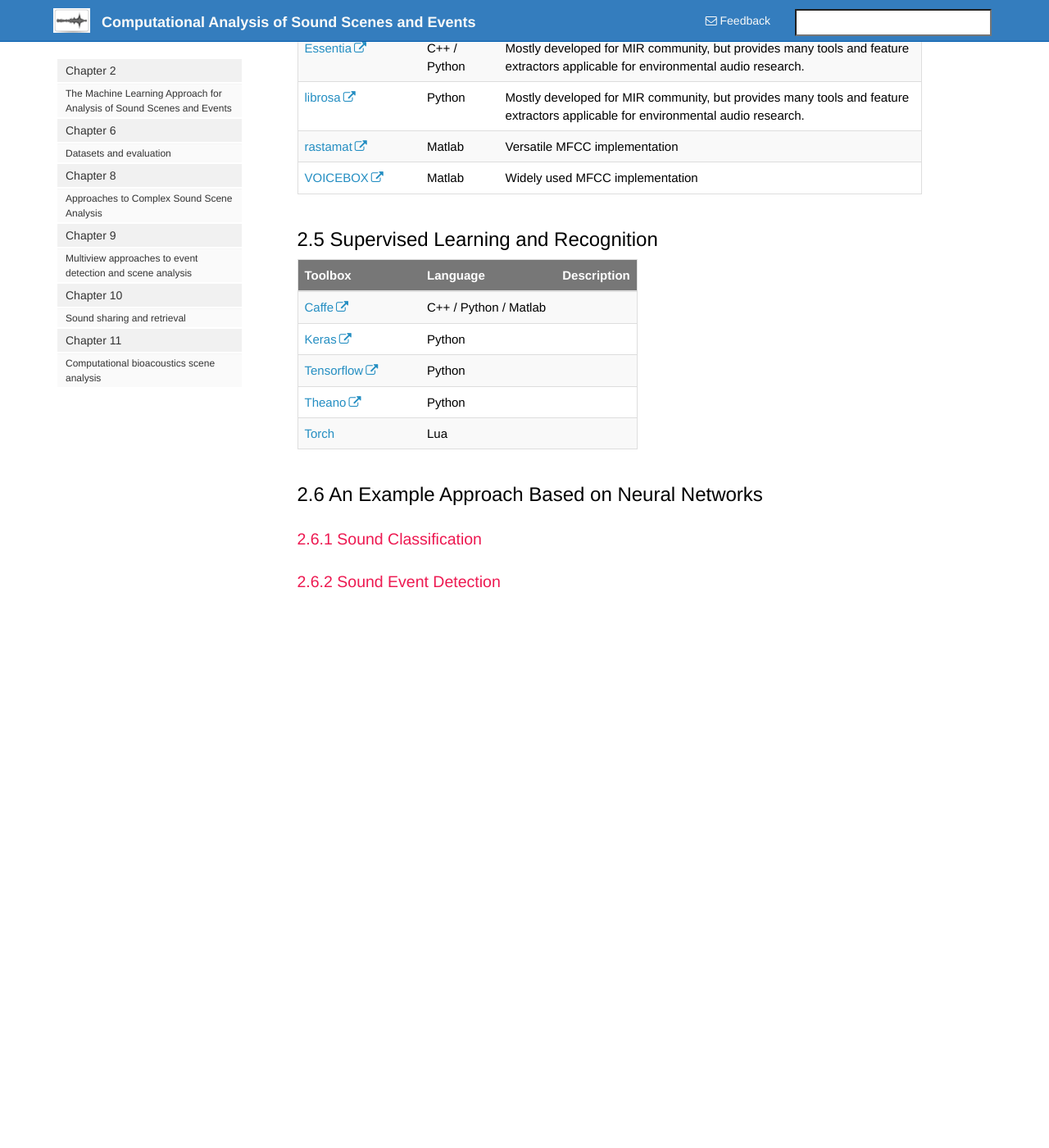
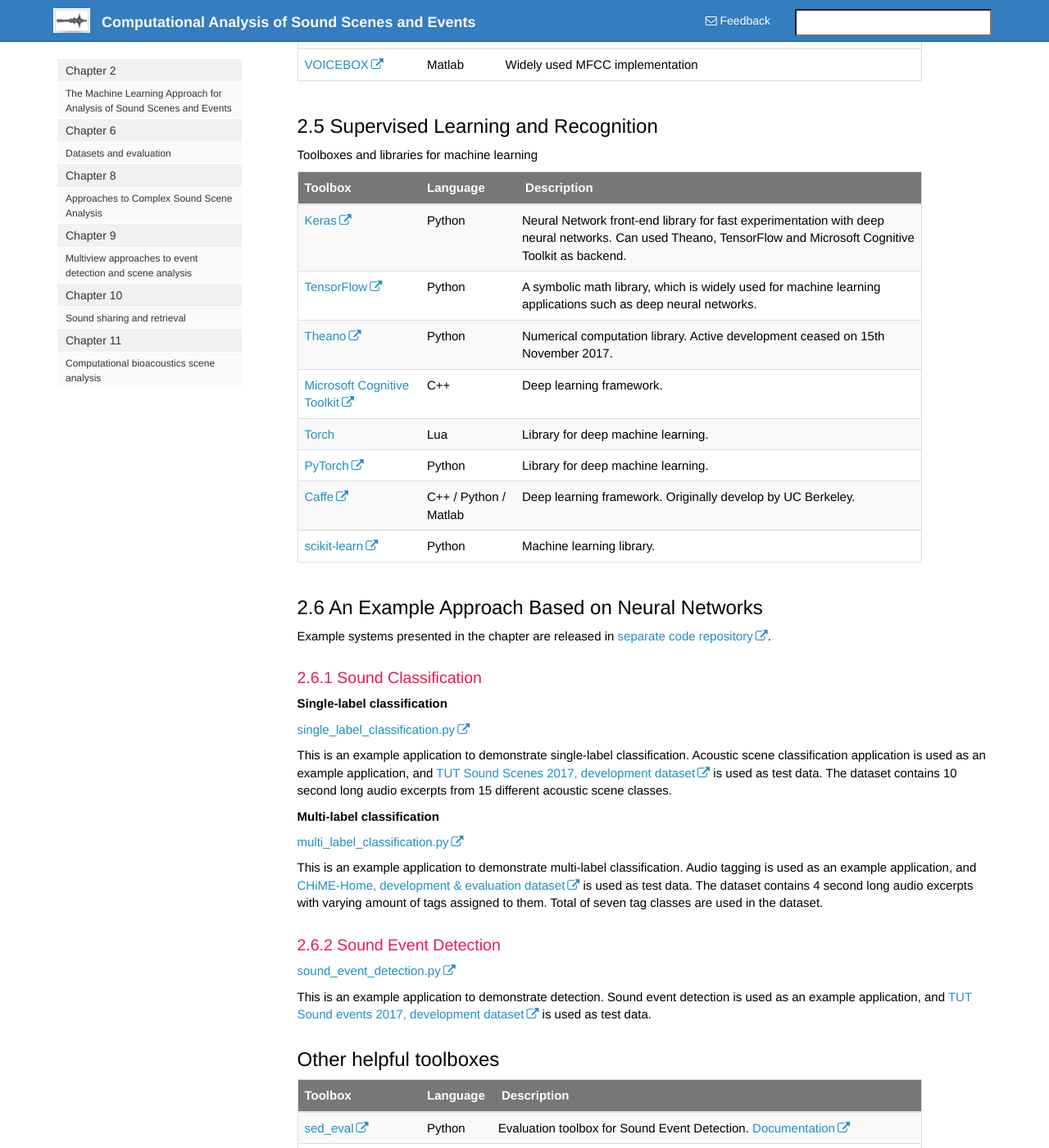
Before and after one commit to cassebook/cassebook.github.io, a Jekyll site: the page built from _docs/ch02/index.md, in a window 1280 px wide and 1400 px high, scrolled down 562 px. Shown: the whole window at 82% size. Built offline with Jekyll 4.4.1, drawn with Linux system fonts in a browser that asks for light colours; nearby versions of some CDN libraries; comment, search, counter and statistics services are not loaded; before the commit the page ends 1292 px from its top, so only the background shows below that; some of the changed text lies outside the part shown.

Commit message:
Finalize content for CH2 (add links to example implementations, add links to toolboxes).

```diff
--- a/_docs/ch02/index.md
+++ b/_docs/ch02/index.md
@@ -5,13 +5,10 @@
 order: 1
 ---
 
-## 2.3 Data Acquisition
-
-### 2.3.2 Reference Annotations
-
-## 2.4 Audio Processing
 
 ### 2.4.2 Feature Extraction
+
+Toolboxes for acoustic feature extraction:
 
 | Toolbox                                                                    | Language | Description                                                                                                                                                                      |
 |----------------------------------------------------------------------------|----------|----------------------------------------------------------------------------------------------------------------------------------------------------------------------------------|
@@ -23,16 +20,46 @@
 
 ## 2.5 Supervised Learning and Recognition
 
+Toolboxes and libraries for machine learning
+
 | Toolbox                                                                    | Language | Description                                                                                                                                                                      |
 |----------------------------------------------------------------------------|----------|----------------------------------------------------------------------------------------------------------------------------------------------------------------------------------|
-| [Caffe](http://caffe.berkeleyvision.org/)                                  | C++ / Python / Matlab |              |
-| [Keras](https://github.com/fchollet/keras)                                 | Python   |              |
-| [Tensorflow](https://www.tensorflow.org/)                                  | Python   |              |
-| [Theano](https://github.com/Theano/Theano)                                 | Python   |              |
-| [Torch](torch.ch)                                                          | Lua      |              |
+| [Keras](https://github.com/fchollet/keras)                                 | Python   | Neural Network front-end library for fast experimentation with deep neural networks. Can used Theano, TensorFlow and Microsoft Cognitive Toolkit as backend.             |
+| [TensorFlow](https://www.tensorflow.org/)                                  | Python   | A symbolic math library, which is widely used for machine learning applications such as deep neural networks. |
+| [Theano](https://github.com/Theano/Theano)                                 | Python   | Numerical computation library. Active development ceased on 15th November 2017. |
+| [Microsoft Cognitive Toolkit](https://www.microsoft.com/en-us/cognitive-toolkit/) | C++ | Deep learning framework.    |
+| [Torch](torch.ch)                                                          | Lua      | Library for deep machine learning. |
+| [PyTorch](http://pytorch.org/)                                             | Python   | Library for deep machine learning. |
+| [Caffe](http://caffe.berkeleyvision.org/)                                  | C++ / Python / Matlab | Deep learning framework. Originally develop by UC Berkeley.  |
+| [scikit-learn](http://scikit-learn.org/stable/)                            | Python   | Machine learning library. |
 
 ## 2.6 An Example Approach Based on Neural Networks
 
+Example systems presented in the chapter are released in [separate code repository](https://github.com/TUT-ARG/CASSE_book_ch2_examples).
+
 ### 2.6.1 Sound Classification
 
+**Single-label classification**
+
+[single_label_classification.py](https://github.com/TUT-ARG/CASSE_book_ch2_examples/blob/master/single_label_classification.py)
+
+This is an example application to demonstrate single-label classification. Acoustic scene classification application is used as an example application, and [TUT Sound Scenes 2017, development dataset](https://zenodo.org/record/400515#.WhbTm3U_UeM) is used as test data. The dataset contains 10 second long audio excerpts from 15 different acoustic scene classes.
+
+**Multi-label classification**
+
+[multi_label_classification.py](https://github.com/TUT-ARG/CASSE_book_ch2_examples/blob/master/multi_label_classification.py)
+
+This is an example application to demonstrate multi-label classification. Audio tagging is used as an example application, and [CHiME-Home, development & evaluation dataset](https://archive.org/details/chime-home) is used as test data. The dataset contains 4 second long audio excerpts with varying amount of tags assigned to them. Total of seven tag classes are used in the dataset.
+
 ### 2.6.2 Sound Event Detection
+
+[sound_event_detection.py](https://github.com/TUT-ARG/CASSE_book_ch2_examples/blob/master/sound_event_detection.py)
+
+This is an example application to demonstrate detection. Sound event detection is used as an example application, and [TUT Sound events 2017, development dataset](https://zenodo.org/record/814831) is used as test data.
+
+## Other helpful toolboxes
+
+| Toolbox                                                 | Language | Description                                                                                        |
+|---------------------------------------------------------|----------|----------------------------------------------------------------------------------------------------|
+| [sed_eval](https://github.com/TUT-ARG/sed_eval)         | Python   | Evaluation toolbox for Sound Event Detection. [Documentation](http://tut-arg.github.io/sed_eval)   |
+| [dcase_util](https://github.com/DCASE-REPO/dcase_util)  | Python   | A collection of utilities for Detection and Classification of Acoustic Scenes and Events. [Documentation](https://dcase-repo.github.io/dcase_util/)   |
```
